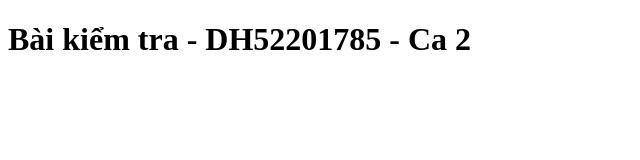
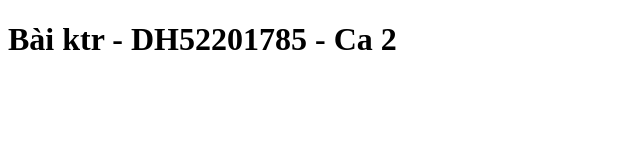
Before and after one commit to nvy7650-png/my-project, a plain HTML site: page index.html in a window 1280 px wide. Shown: the whole page, without its empty margins (0-640 px from the left). Drawn offline with Linux system fonts and the light colour scheme.

Commit message:
update bai thi

```diff
--- a/index.html
+++ b/index.html
@@ -6,6 +6,6 @@
     <title>Document</title>
 </head>
 <body>
-    <h1>Bài kiểm tra - DH52201785 - Ca 2</h1>
+    <h1>Bài ktr - DH52201785 - Ca 2</h1>
 </body>
 </html>
```
